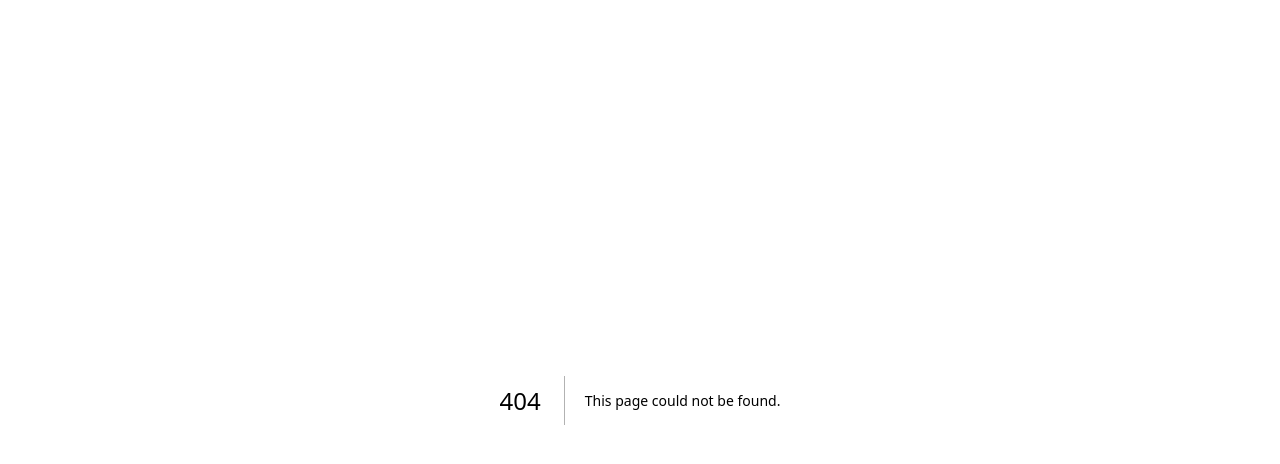
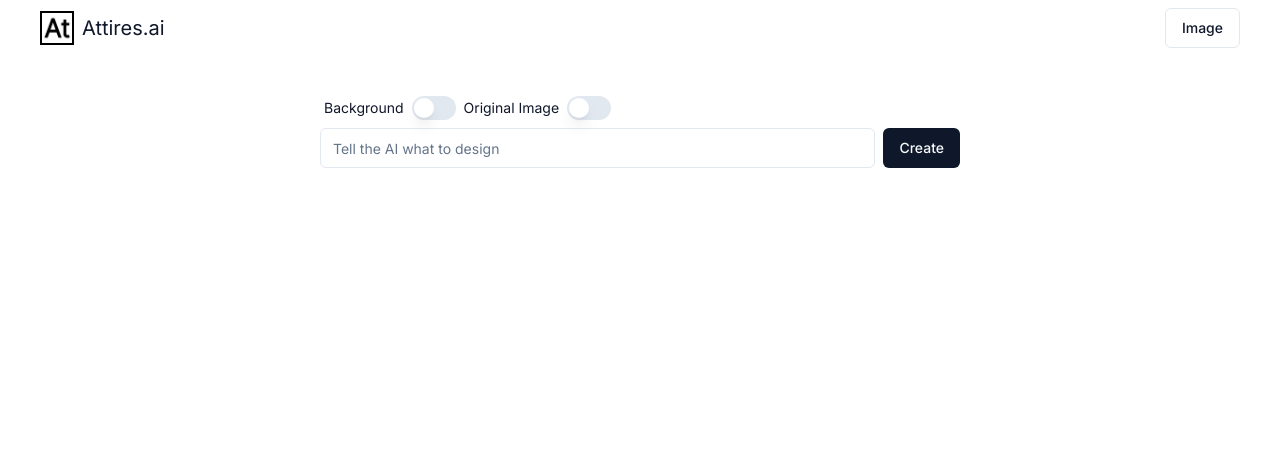
Before and after one commit to samuelahmed/Attires.ai, a Next.js app: page /visualize in a window 1280 px wide. Before the commit this address had no page. Shown: the top 464 px of the page. Built offline with nearby package versions, Linux system fonts and the light colour scheme.

Commit message:
add logo and visualize route

```diff
--- /dev/null
+++ b/src/app/visualize/page.tsx
@@ -0,0 +1,50 @@
+"use client";
+
+import { Input } from "@/components/ui/input";
+import { Button } from "@/components/ui/button";
+import { Switch } from "@/components/ui/switch";
+import Header from "@/components/header";
+
+export default function Visualize() {
+  return (
+    <div className="backgroundStyle h-screen w-screen flex flex-col">
+      <Header />
+      <main className="flex flex-col flex-grow items-center space-y-10 mt-10">
+        <div className="w-4/5 md:w-1/2 flex flex-col space-y-2 ">
+          <div className="flex flex-row space-x-2 text-sm items-center pl-1">
+            <p>Background</p>
+            <Switch
+              //   checked={}
+              //   onCheckedChange={}
+              aria-label="Toggle Background"
+            />
+            <p>Original Image</p>
+            <Switch
+              //   checked={}
+              //   onCheckedChange={}
+              aria-label="Toggle Original Image"
+            />
+          </div>
+          <div className="flex flex-row space-x-2">
+            <Input
+              //   value={}
+              //   onChange={}
+              type="email"
+              placeholder="Tell the AI what to design"
+            />
+            <Button
+              //   onClick={() => {}}
+              //   disabled={}
+              id="Activate Visualizer AI"
+              type="submit"
+            >
+              Create
+              {/* {isLoading ? "Loading..." : "Fetch Result"} */}
+            </Button>
+          </div>
+        </div>
+        <div className="h-[512px] bg-white">{/* add image in here */}</div>
+      </main>
+    </div>
+  );
+}
--- a/src/components/header.tsx
+++ b/src/components/header.tsx
@@ -40,15 +40,13 @@ export default function Header() {
           <Menubar>
             <MenubarMenu>
               <MenubarTrigger>Image</MenubarTrigger>
-
-              <MenubarContent className="mr-20 md:mr-32 space-y-1">
+              <MenubarContent className="mr-5 md:mr-8 space-y-1">
                 <MenubarItem onClick={() => router.push("/visualize")}>
                   Visualize
                 </MenubarItem>
                 <MenubarItem onClick={() => router.push("/edit")}>
                   Edit
                 </MenubarItem>
-
                 <Popover>
                   <PopoverTrigger
                     className="border-none items-center w-full"
@@ -64,7 +62,6 @@ export default function Header() {
                   <PopoverContent className="w-80">
                     <form className="flex flex-col space-y-1 items-center">
                       <Input id="picture" type="file" />
-
                       <Button
                         className="w-36 border-2 border-gray-500"
                         type="submit"
@@ -79,7 +76,7 @@ export default function Header() {
             <MenubarMenu></MenubarMenu>
           </Menubar>
 
-    {/* Add from clerk for Auth */}
+          {/* Add from clerk for Auth */}
           {/* <UserButton afterSignOutUrl="/">
             <UserButton.UserProfileLink
               label="Payments"
--- a/src/components/ui/menubar.tsx
+++ b/src/components/ui/menubar.tsx
@@ -3,6 +3,7 @@
 import * as React from "react"
 import * as MenubarPrimitive from "@radix-ui/react-menubar"
 import { Check, ChevronRight, Circle } from "lucide-react"
+
 import { cn } from "@/lib/utils"
 
 const MenubarMenu = MenubarPrimitive.Menu
```
Also changed, not shown: public/logo.png (added).
